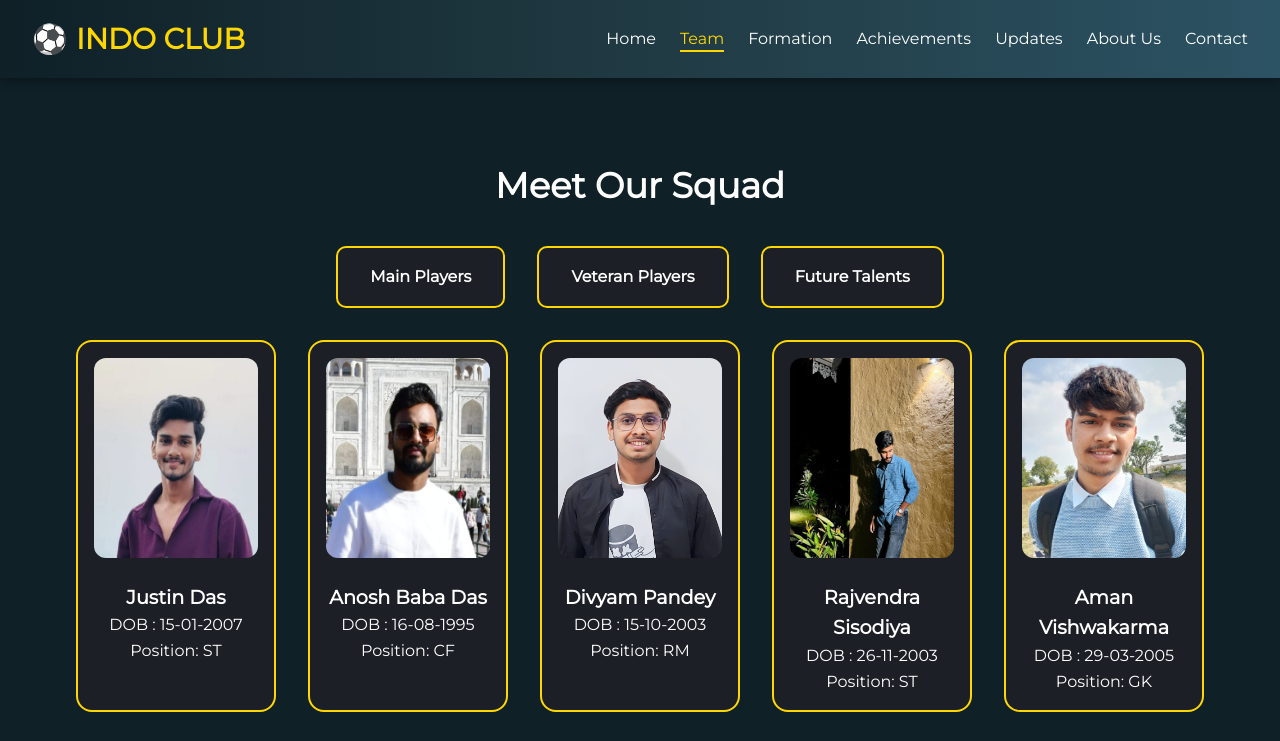
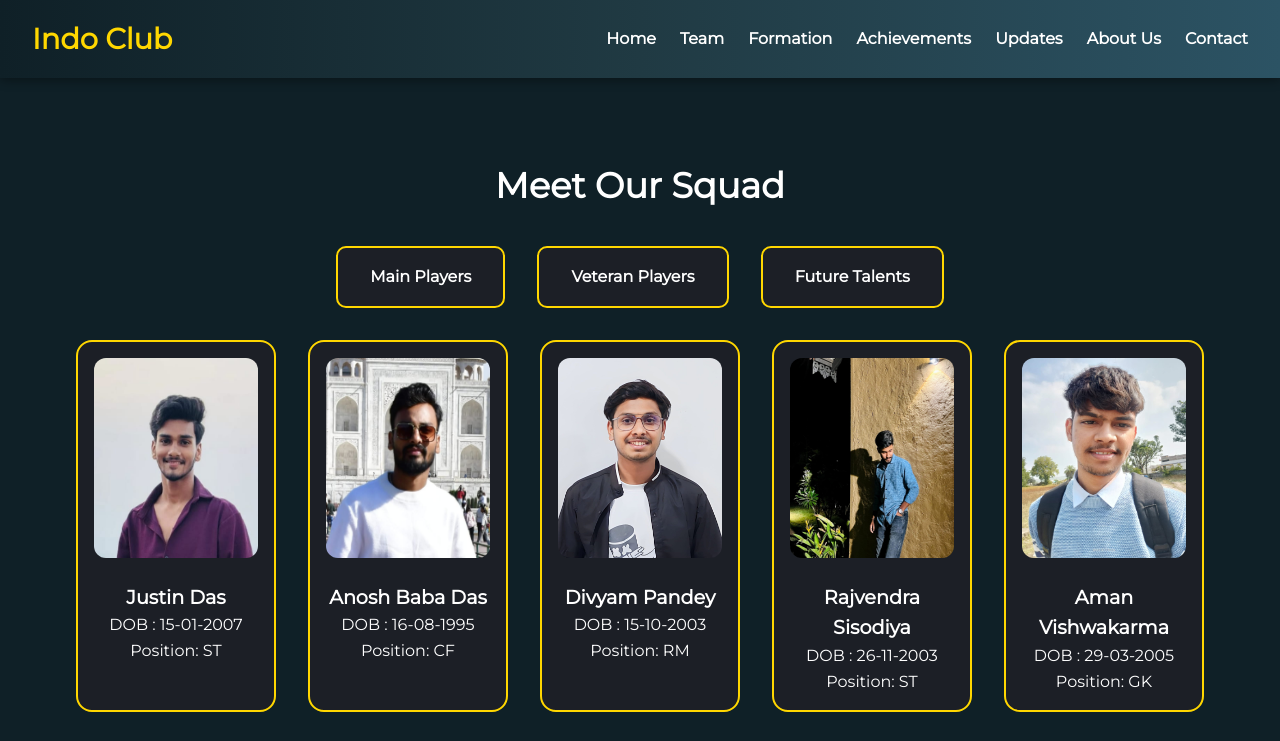
Before and after one commit to Divyam127/Indo-Club, a plain HTML site: page team.html in a window 1280 px wide. Shown: the top 741 px of the page. Drawn offline with Linux system fonts and the light colour scheme.

Commit message:
Update team.html

```diff
--- a/team.html
+++ b/team.html
@@ -11,20 +11,19 @@
 </head>
 <body>
   <header>
-    <div class="logo"><span>⚽</span> INDO CLUB</div>
-    <div class="hamburger" id="hamburger">&#9776;</div>
-    <nav>
-      <ul class="nav-links">
-        <li><a href="index.html">Home</a></li>
-        <li><a href="team.html" class="active">Team</a></li>
-        <li><a href="formation.html">Formation</a></li>
-        <li><a href="achievements.html">Achievements</a></li>
-        <li><a href="updates.html">Updates</a></li>
-        <li><a href="about.html">About Us</a></li>
-        <li><a href="contact.html">Contact</a></li>
-      </ul>
-    </nav>
-  </header>
+  <div class="logo">Indo Club</div>
+  <div class="hamburger" id="hamburger">&#9776;</div>
+  <nav id="nav-links">
+    <a href="index.html">Home</a>
+    <a href="main.html">Team</a>
+    <a href="formation.html">Formation</a>
+    <a href="achievements.html">Achievements</a>
+    <a href="updates.html">Updates</a>
+    <a href="about.html">About Us</a>
+    <a href="contact.html">Contact</a>
+  </nav>
+</header>
+
 
   <main class="section">
     <h2 class="section-title">Meet Our Squad</h2>
```
